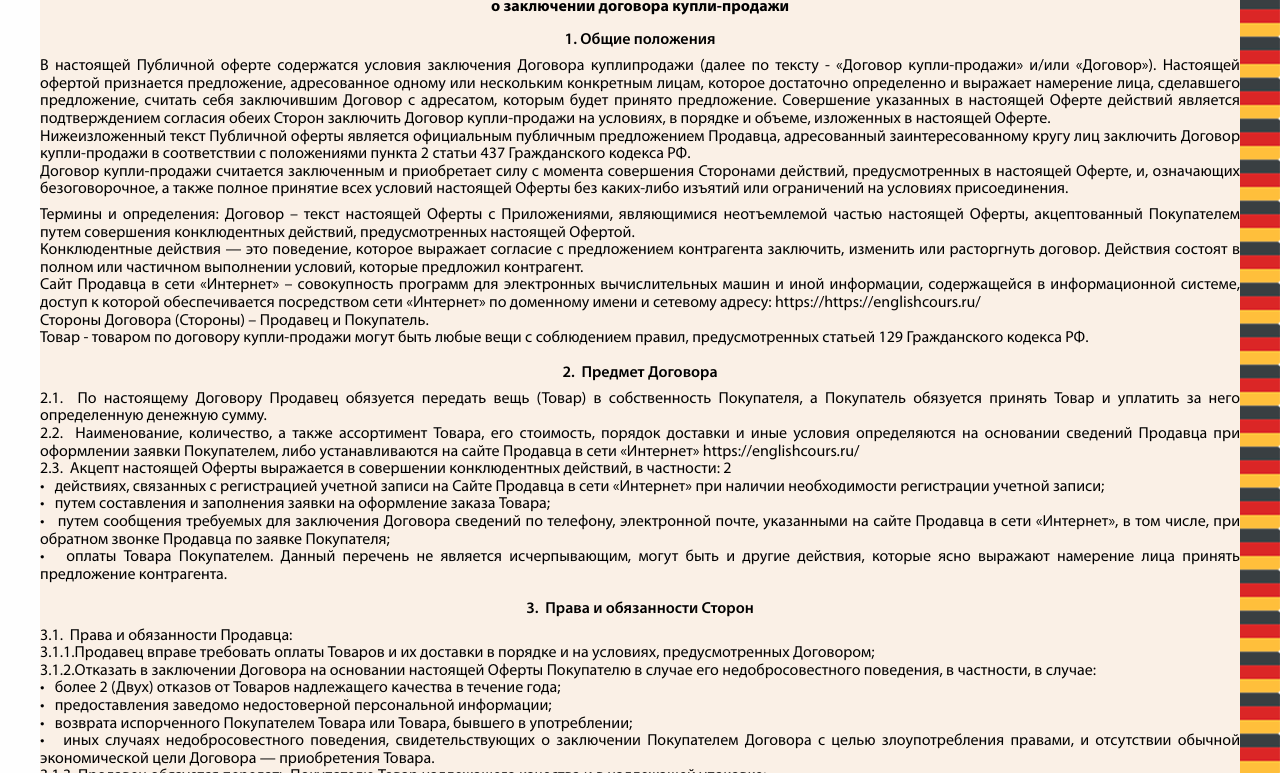
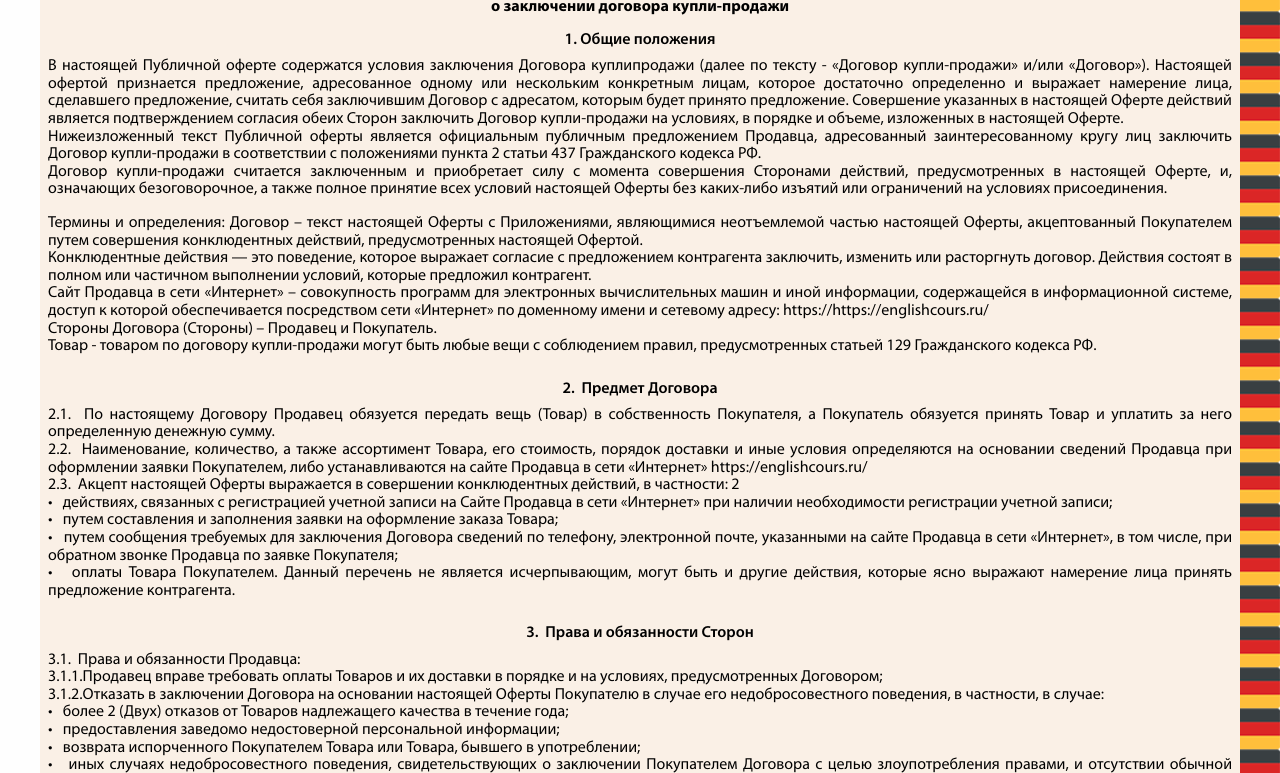
Before and after one commit to Kirill1711/german, a plain HTML site: page oferta.html in a window 1280 px wide. Shown: the part 145-918 px from the top of the page. Drawn offline with Linux system fonts and the light colour scheme.

Commit message:
Add files via upload

```diff
--- a/style/oferta.css
+++ b/style/oferta.css
@@ -63,7 +63,7 @@ header {
     font-size: 1em;
 }
 .oferta_container p {
-    padding-top: 0.5em;
+    padding: 0.5em 0.5em;
     color: #000000;
     text-align: justify;
     font-family: 'Myriad Pro Regular';
```
Also changed, not shown: style/about_product.css (line endings or trailing spaces), style/ads.css (line endings or trailing spaces), style/buy_course.css (line endings or trailing spaces), style/footer.css (line endings or trailing spaces), style/header.css (line endings or trailing spaces), style/possibilities.css (line endings or trailing spaces), style/promotion.css (line endings or trailing spaces), style/reset.css (line endings or trailing spaces), style/reviewes.css (line endings or trailing spaces), style/style.css (line endings or trailing spaces).
